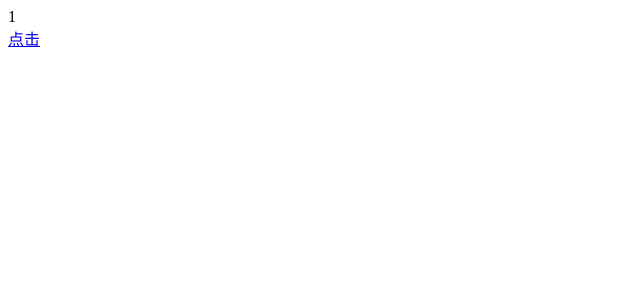
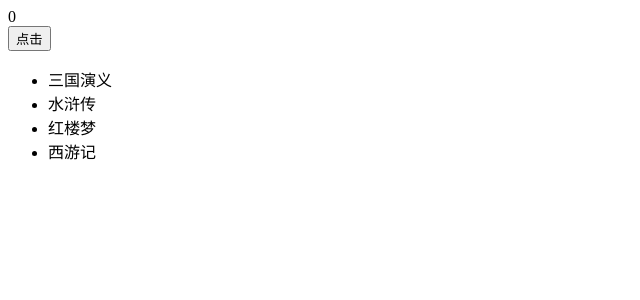
Before and after one commit to liangwan20000/10000, a React (Create React App) app: page / in a window 1280 px wide. Shown: the top 300 px of the page, without its empty margins (0-640 px from the left). Built offline with nearby package versions, Linux system fonts and the light colour scheme.

Commit message:
类组件事件传参

```diff
--- a/src/App.js
+++ b/src/App.js
@@ -16,7 +16,8 @@ import './App.css';
 // import Tab from './Components/tab-function-component.js';
 // import SetState from './Components/class-setState.js';
 // import Event from './Components/event.js';
-import Event from './Components/event-default-behavior.js';
+// import Event from './Components/event-default-behavior.js';
+import EventProps from './Components/event-props.js';
 
 /**
 *	函数组件:大驼峰命名法
@@ -138,7 +139,7 @@ class App extends React.Component {
 	render () {
 		return (
 			<div>
-				<Event></Event>
+				<EventProps></EventProps>
 			</div>
 		)
 	}
--- /dev/null
+++ b/src/Components/event-props.js
@@ -0,0 +1,73 @@
+/**
+*	事件传参
+*/
+// 引入React核心文件
+import React from 'react';
+// 创建类组件
+class EventProps extends React.Component {
+	// 构造函数
+	constructor (props) {
+		// 向基础类传递值
+		super(props);
+		// this之前必须定义super；
+		this.state = {
+			num: 0,
+			list: [
+				{
+					id: 1,
+					bname: '三国演义'
+				},
+				{
+					id: 2,
+					bname: '水浒传'
+				},
+				{
+					id: 3,
+					bname: '红楼梦'
+				},
+				{
+					id: 4,
+					bname: '西游记'
+				}
+			]
+		};
+	}
+	handle (id, e) {
+		console.log(id);
+		console.log(e)
+	}
+
+	textThis = function () {
+		console.log(this);
+	}
+
+	// 类组件模板必须通过render方法提供
+	// render是固定写法，提供给渲染模板
+	render () {
+		// 根据数据生成jsx对象
+		let jsxLis = this.state.list.map(item => {
+			// call、apply、bind都是让左侧对象内的this指向右侧括号内第一个参数；
+			// 1. 此处 li 是 jsx 对象
+			// 2. bind 让 handle的this 指向 jsx 对象中的 this
+			// 3. 此时handle的事件参数 e 是jsx元素的事件参数
+			// 4. handle也就能获取到jsx元素的属性
+			// 5. handle可以操作jsx元素中的属性，也就形成了闭包
+			// 6. 全部的对象、函数都在 window 里，为什么还说是闭包呢？闭包解决的是跨作用域的问题
+			return <li key={ item.id } onClick={ this.handle.bind(this, item.id) }>{ item.bname }</li>
+		})
+		// 返回jsx元素
+		return (
+			<div>
+				<div>{ this.state.num }</div>
+				<button onClick={ this.textThis }>点击</button>
+				<ul>
+					{ jsxLis }
+				</ul>
+			</div>
+		)
+	}
+}
+/**
+*	导出类组件
+*/
+export default EventProps;
--- a/src/Components/tab-class.js
+++ /dev/null
@@ -1,6 +0,0 @@
-// tab基于类创建对象方式
-// 引入React核心文件
-import React from 'react';
-
-// 定义类对象
-class Tab ex
```
Also changed, not shown: src/Components/tab-event.js (added, +37 -0 lines).
